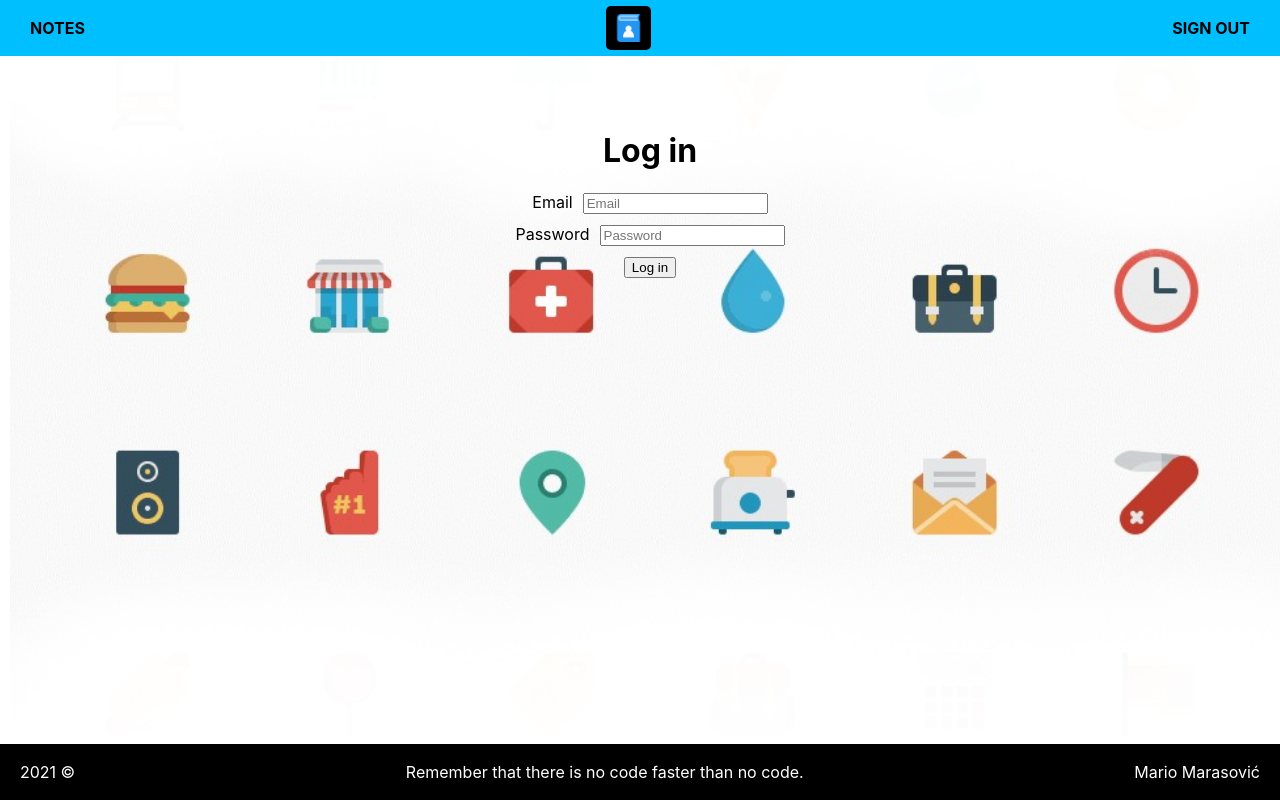
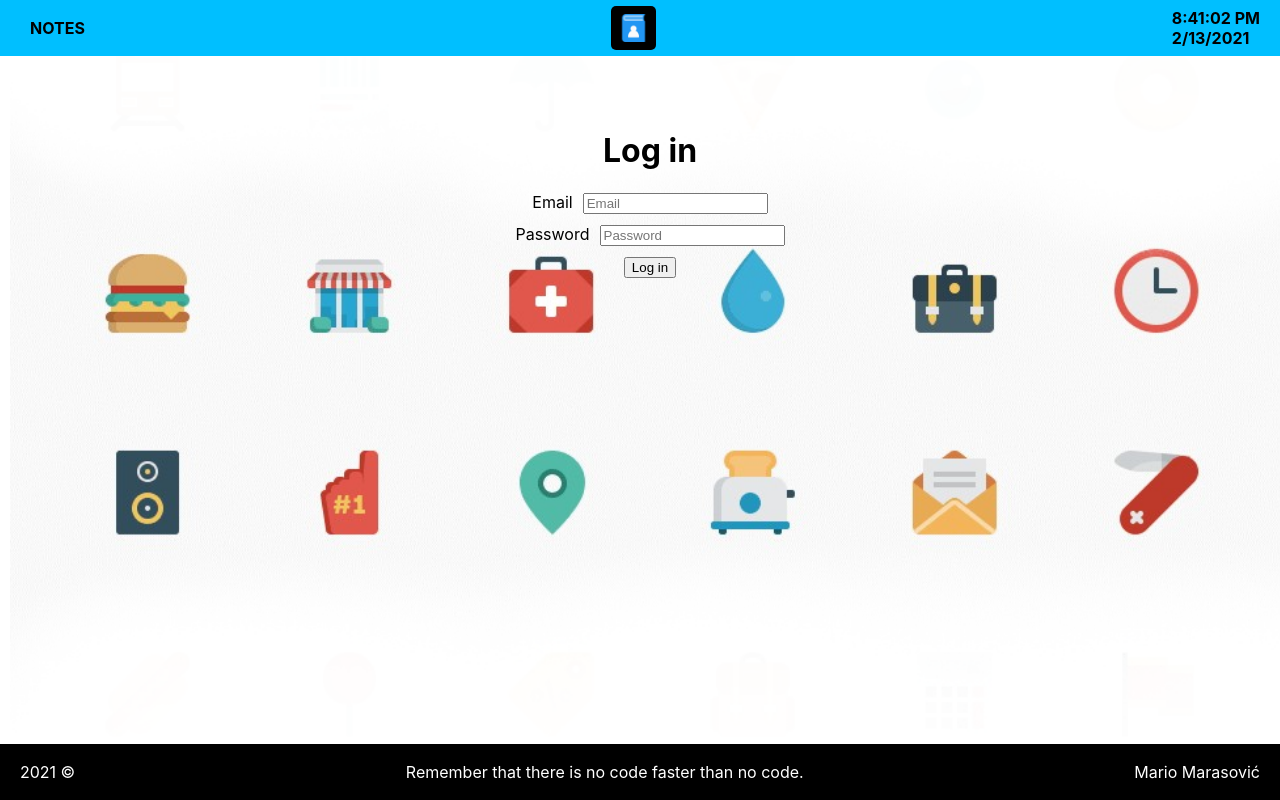
Before and after one commit to Maras3012/phone-book, a React (Create React App) app: page /login in a window 1280 px wide. Built offline with nearby package versions, Linux system fonts and the light colour scheme; no server answers.

Commit message:
time&date

```diff
--- /dev/null
+++ b/src/components/DateTime/DateTime.css
@@ -0,0 +1,9 @@
+.Display1 {
+    padding: 0;
+    margin: 0;
+}
+
+.Display2 {
+    padding: 0;
+    margin: 0;
+}
--- /dev/null
+++ b/src/components/DateTime/DateTime.js
@@ -0,0 +1,24 @@
+import  React, { useState , useEffect } from 'react';
+import './DateTime.css';
+
+const DateTime = () => {
+
+    var [date,setDate] = useState(new Date());
+
+    useEffect(() => {
+        var timer = setInterval(()=>setDate(new Date()), 1000 )
+        return function cleanup() {
+            clearInterval(timer)
+        }
+
+    });
+
+    return(
+        <div className="Display">
+            <b><p className="Display1">{date.toLocaleTimeString()}</p></b>
+            <b><p className="Display2">{date.toLocaleDateString()}</p></b>
+        </div>
+    )
+}
+
+export default DateTime
--- a/src/components/Toolbar/Toolbar.js
+++ b/src/components/Toolbar/Toolbar.js
@@ -2,12 +2,13 @@ import React from 'react';
 import './Toolbar.css'
 import Logo from '../Logo/Logo';
 import DrawerToggle from '../DrawerToggle/DrawerToggle';
+import DateTime from '../DateTime/DateTime';
 
 const toolbar = (props) => (
     <header className="Toolbar">
       <DrawerToggle clicked={props.drawerToggleClicked} />
       <Logo height="80%" />{/*signOutClicked={this.signOutHandler dole*/}
-      <button className="SignOut" ><b>SIGN OUT</b></button>
+      <DateTime />
     </header>
 )
 
```
Also changed, not shown: 2 other files (tests, documents, lock files or other folders).
